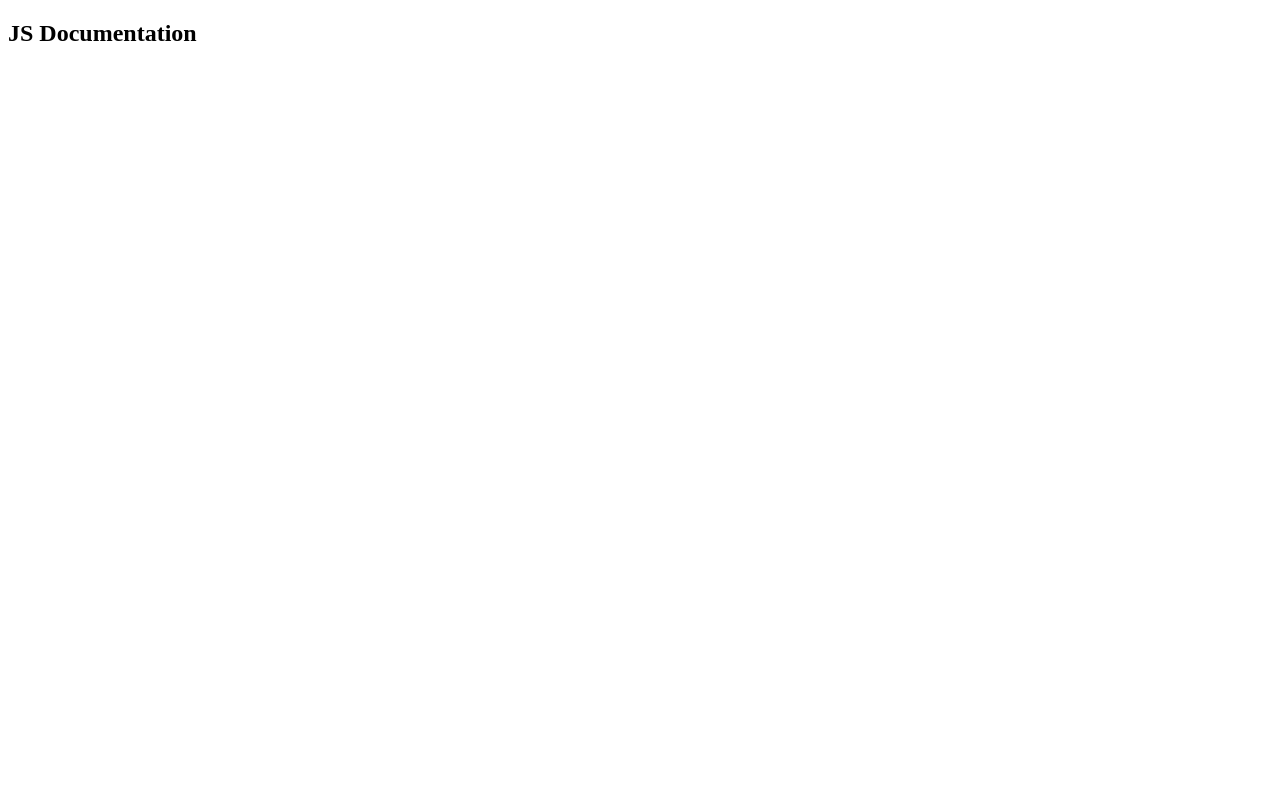
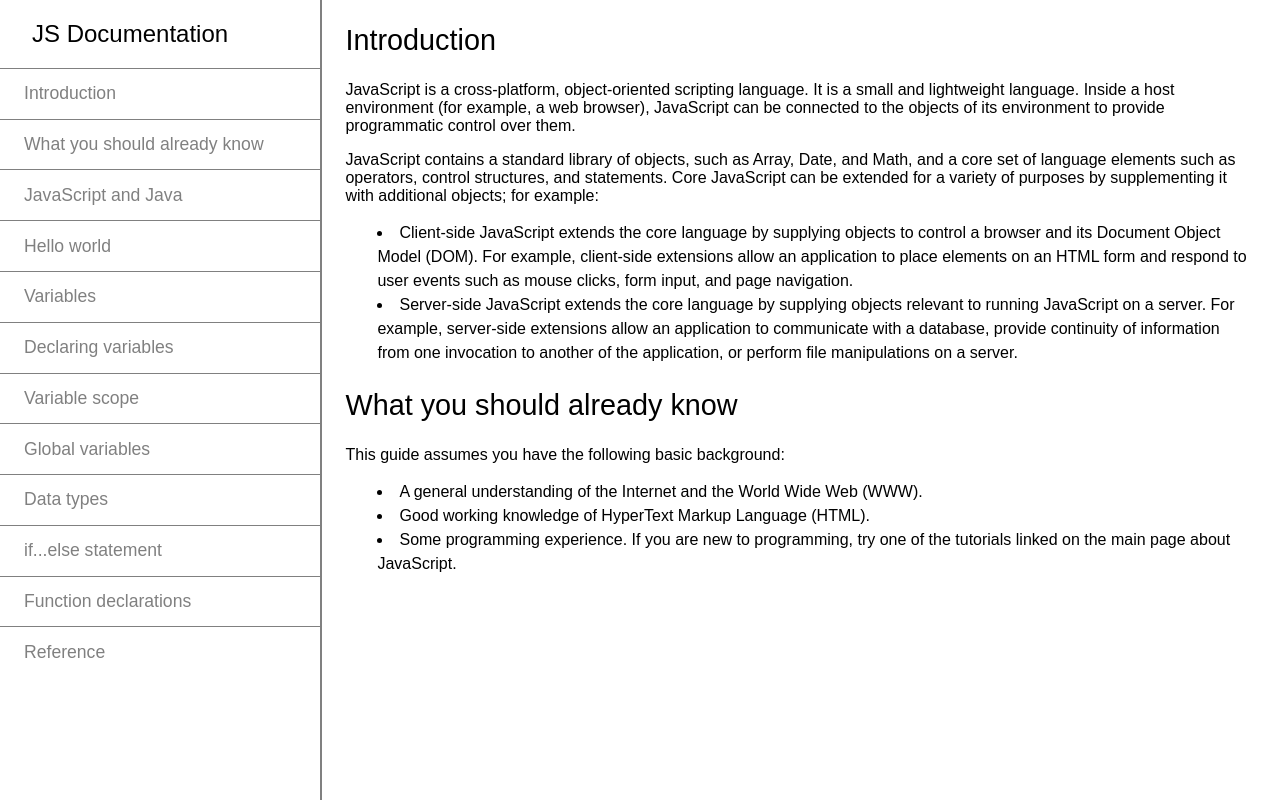
Before and after one commit to mhasanmeet/microverse-task3, a plain HTML site: page index.html in a window 1280 px wide. Drawn offline with Linux system fonts and the light colour scheme.

Commit message:
Mahmudul: Complete sidebar and one and two section

```diff
--- a/css/style.css
+++ b/css/style.css
@@ -0,0 +1,60 @@
+body{
+    margin: 0;
+    padding: 0;
+    box-sizing: border-box;
+    font-family: sans-serif;
+}
+
+container{
+    display: flex;
+    width: 100%;
+}
+
+aside{
+    width: 25%;
+    height: 100vh;
+    border-right: 2px solid grey;
+}
+
+aside h1{
+    font-weight: 400;
+    font-size: 1.8r em;
+    padding-left: 2rem;
+}
+
+aside #list-items ul{
+    padding: 0;
+}
+
+aside #list-items ul li{
+    border-top: 1px solid grey;
+    list-style: none;
+    width: 100%;
+    padding: .9rem 0;
+}
+
+aside #list-items ul li a{
+    text-decoration: none;
+    font-size: 1.1rem;
+    color: grey;
+    padding-left: 1.5rem;
+}
+
+main{
+    width: 75%;
+}
+
+main section{
+    width: 95%;
+    margin-inline: auto;
+}
+
+main section h1{
+    font-weight: 400;
+    font-size: 1.8rem;
+}
+
+main section .list-items{
+    padding-left: 2rem;
+    line-height: 1.5;
+}
--- a/index.html
+++ b/index.html
@@ -8,25 +8,72 @@
 
   <body>
 
-    <main id="main-doc">
-      <section class="main-section">
-        <header id="js_documentaion">
-          <h1>JS Documentation</h1>
-        </header>
-        <p></p>
-        <p></p>
-        <p></p>
-        <p></p>
-        <p></p>
-        <p></p>
-        <p></p>
-        <p></p>
-        <p></p>
-        <p></p>
+    <container id="sidebar-doc">
+        <aside>
+            <h1>JS Documentation</h1>
 
+            <div id="list-items">
+                <ul>
+                    <li> <a href="#intoduction">Introduction</a> </li>
+                    <li> <a href="#what-should-you-know">What you should already know</a> </li>
+                    <li> <a href="">JavaScript and Java</a> </li>
+                    <li> <a href="">Hello world</a> </li>
+                    <li> <a href="">Variables</a> </li>
+                    <li> <a href="">Declaring variables</a> </li>
+                    <li> <a href="">Variable scope</a> </li>
+                    <li> <a href="">Global variables</a> </li>
+                    <li> <a href="">Data types</a> </li>
+                    <li> <a href="">if...else statement</a> </li>
+                    <li> <a href="">Function declarations</a> </li>
+                    <li> <a href="">Reference</a> </li>
+                </ul>
+            </div>
 
-      </section>
-    </main>
+        </aside>
+
+        <main id="main-doc">
+            <section id="intoduction">
+                <h1>Introduction</h1>
+                <p>JavaScript is a cross-platform, object-oriented scripting language. It is a small and lightweight
+                    language. Inside a host environment (for example, a web browser), JavaScript can be connected to
+                    the objects of its environment to provide programmatic control over them.
+                </p>
+                <p>
+                    JavaScript contains a standard library of objects, such as Array, Date, and Math, and a core set of
+                    language elements such as operators, control structures, and statements. Core JavaScript can be
+                    extended for a variety of purposes by supplementing it with additional objects; for example:
+                </p>
+
+                <div class="list-items">
+                    <li>
+                        Client-side JavaScript extends the core language by supplying objects to control a browser and
+                        its Document Object Model (DOM). For example, client-side extensions allow an application to
+                        place elements on an HTML form and respond to user events such as mouse clicks, form input,
+                        and page navigation.
+                    </li>
+
+                    <li>
+                        Server-side JavaScript extends the core language by supplying objects relevant to running JavaScript
+                        on a server. For example, server-side extensions allow an application to communicate with a database,
+                        provide continuity of information from one invocation to another of the application, or perform file
+                        manipulations on a server.
+                    </li>
+                </div>
+            </section>
+
+            <section id="what-should-you-know">
+                <h1>What you should already know</h1>
+
+                <p>This guide assumes you have the following basic background:</p>
+
+                <div class="list-items">
+                    <li>A general understanding of the Internet and the World Wide Web (WWW).</li>
+                    <li>Good working knowledge of HyperText Markup Language (HTML).</li>
+                    <li>Some programming experience. If you are new to programming, try one of the tutorials linked on the main page about JavaScript.</li>
+                </div>
+            </section>
+        </main>
+    </container>
 
     <script src="https://cdn.freecodecamp.org/testable-projects-fcc/v1/bundle.js"></script>
 
```
